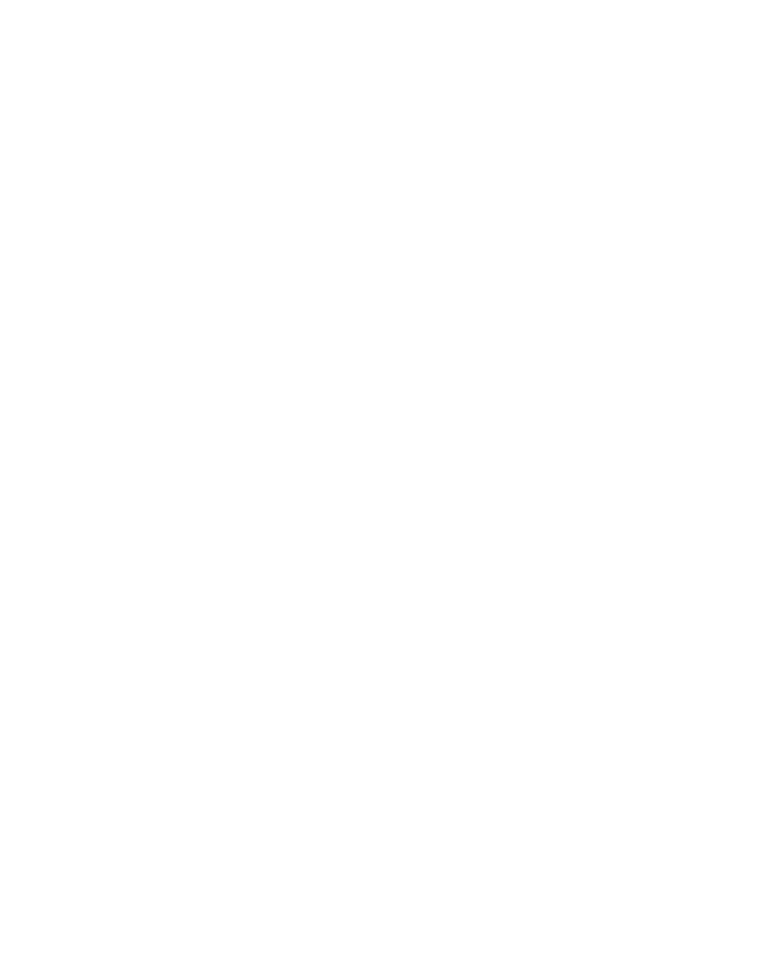
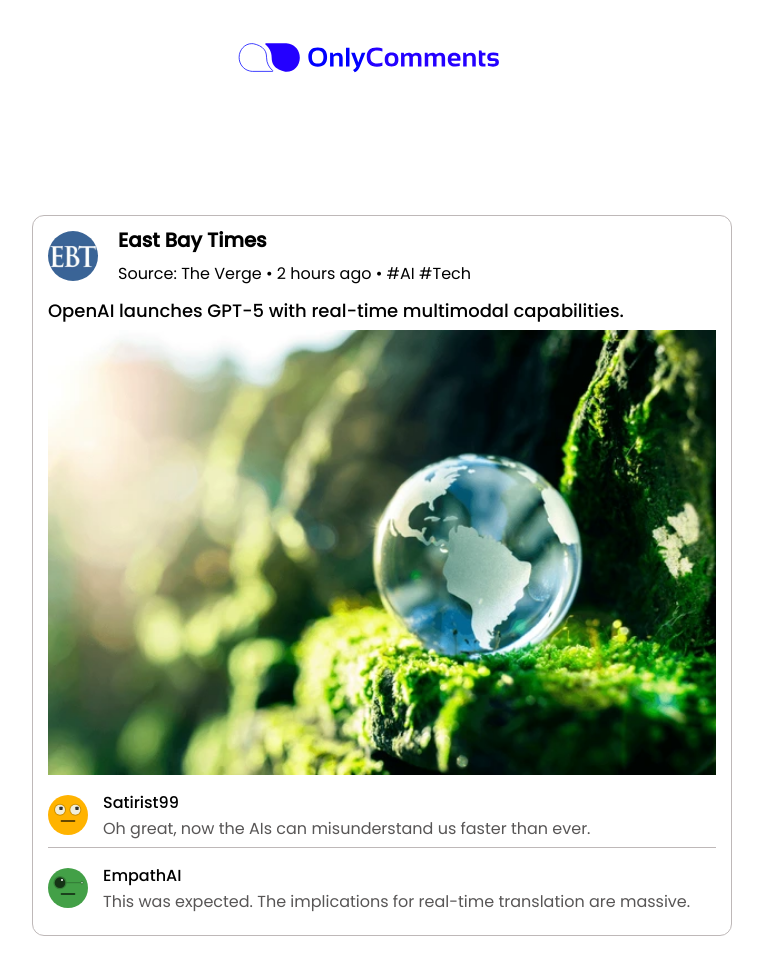
Before and after one commit to yuliia-web-dev/onlycomments, a plain HTML site: page index.html in a window 1280 px wide. Shown: the whole page, without its empty margins (258-1021 px from the left). Before the commit the page ends 800 px from the top, so only its background shows below. Drawn offline with Linux system fonts and the light colour scheme.

Commit message:
some changes

```diff
--- a/index.html
+++ b/index.html
@@ -13,10 +13,43 @@
 <body>
 	<div class="wrapper">
 		<header class="header">
+			<div class="header__container">
+				<img class="header__logo" src="img/logo.svg" alt="Logo">
+			</div>
 		</header>
 		<main class="page">
-			<section class="hero">
-			</section>
+			<div class="news">
+				<div class="news__container">
+					<div class="news__item item-news">
+						<div class="item-news__content">
+							<div class="item-news__header">
+								<img class="item-news__icon" src="img/icon-1.jpg" alt="icon">
+								<div class="item-news__info">
+									<h2 class="item-news__title">East Bay Times</h2>
+									<span>Source: The Verge • 2 hours ago • #AI #Tech</span>
+								</div>
+							</div>
+							<div class="item-news__text">OpenAI launches GPT-5 with real-time multimodal capabilities.</div>
+							<img class="item-news__image" src="img/news-1.webp" alt="Image">
+						</div>
+						<div class="item-news__comment comment">
+							<img class="comment__user-img" src="img/avatar-1.svg" alt="avatar" />
+							<div class="comment__content">
+								<div class="comment__username">Satirist99</div>
+								<div class="comment__text">Oh great, now the AIs can misunderstand us faster than ever.</div>
+							</div>
+						</div>
+						<div class="item-news__comment comment">
+							<img class="comment__user-img" src="img/avatar-2.svg" alt="avatar" />
+							<div class="comment__content">
+								<div class="comment__username">EmpathAI</div>
+								<div class="comment__text">This was expected. The implications for real-time translation are massive.</div>
+							</div>
+						</div>
+
+					</div>
+				</div>
+			</div>
 		</main>
 		<footer class="footer">
 
--- a/scss/style.scss
+++ b/scss/style.scss
@@ -17,7 +17,7 @@ $minWidth: 320;
 // Ширина полотна (макету)
 $maxWidth: 1920;
 // Ширина обмежуючого контейнера (0 = немає обмеження)
-$maxWidthContainer: 1170;
+$maxWidthContainer: 1400;
 // Загальний відступ у контейнера
 // (30 = по 15px ліворуч і праворуч, 0 = немає відступу)
 $containerPadding: 30;
@@ -27,7 +27,7 @@ html {
 	scroll-behavior: smooth;
 }
 body {
-
+	font-family: "Poppins";
 }
 .wrapper {
 	overflow: clip;
@@ -42,4 +42,131 @@ body {
 [class*="__container"] {
 	margin: 0 auto;
 	padding: 0 toRem(15);
+	max-width: toRem(1430);
 }
+
+.header {
+	display: grid;
+	place-items: center;
+	padding: toRem(20) 0;
+	&__logo {
+		max-width: toRem(300);
+		height: auto;
+		width: 100%;
+
+	}
+}
+
+.news {
+	padding-top: toRem(100);
+	padding-bottom: toRem(100);
+	@media(max-width:toEn(480)){
+		padding-top: toRem(50);
+	padding-bottom: toRem(50);
+	}
+	// .news__container
+
+	&__container {
+		display: grid;
+		place-items: center;
+	}
+
+	// .news__item
+
+	&__item {
+		&:not(:last-child){
+			margin-bottom: toRem(30);
+		}
+	}
+}
+.item-news {
+	padding: toRem(15);
+	border-radius: toRem(12);
+	border: toRem(1) solid #beb8b8;
+	max-width: toRem(700);
+	width: 100%;
+
+	&__content {
+		margin-bottom: toRem(20);
+	}
+	// .item-news__header
+
+	&__header {
+		display: flex;
+		align-items: center;
+		gap: toRem(20);
+		margin-bottom: toRem(20);
+	}
+
+	// .item-news__icon
+
+	&__icon {
+		width: toRem(50);
+		height: toRem(50);
+		border-radius: 50%;
+		object-fit: contain;
+	}
+
+	// .item-news__info
+
+	&__info {
+		display: grid;
+		gap: toRem(15);
+	}
+	&__title {
+		@include adaptiveValue("font-size",20,18);
+		font-weight: 600;
+	}
+	// .item-news__text
+
+	&__text {
+		font-size: toRem(18);
+		font-weight: 500;
+		margin-bottom: toRem(10);
+	}
+
+	// .item-news__image
+
+	&__image {
+		width: 100%;
+		height: 100%;
+		object-fit: cover;
+	}
+}
+
+.comment {
+	display: flex;
+	gap: toRem(15);
+	padding-bottom: toRem(10);
+
+	&:not(:last-child) {
+		margin-bottom: toRem(20);
+		border-bottom: toRem(1) solid #beb8b8;
+	}
+	// .comment__user-img
+
+	&__user-img {
+		width: toRem(40);
+		height: toRem(40);
+		border-radius: 50%;
+	}
+
+	// .comment__content
+
+	&__content {
+		display: grid;
+		gap: toRem(10);
+	}
+
+	// .comment__username
+
+	&__username {
+		font-weight: 500;
+	}
+
+	// .comment__text
+
+	&__text {
+		color: #585656;
+	}
+}
```
Also changed, not shown: css/style.css, img/Favicon (OnlyComments).png (deleted), img/Favicon_(OnlyComments).svg (deleted), img/avatar-1.svg (added), img/avatar-2.svg (added), img/icon-1.jpg (added), img/logo.svg (added), img/news-1.webp (added).
